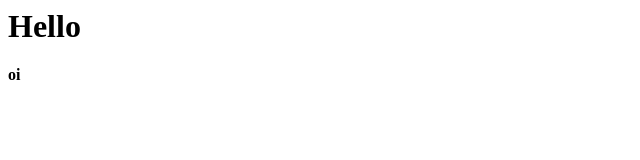
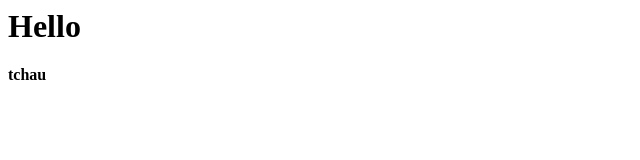
Before and after one commit to caiokenji36/Testando, a plain HTML site: page index.html in a window 1280 px wide. Shown: the full height of the page, 0-640 px from the left. Drawn offline with Linux system fonts and the light colour scheme.

Commit message:
Mudando html

```diff
--- a/index.html
+++ b/index.html
@@ -1,2 +1,2 @@
 <h1> Hello<h1>
-<h4> oi<h4>
+<h4> tchau<h4>
```
